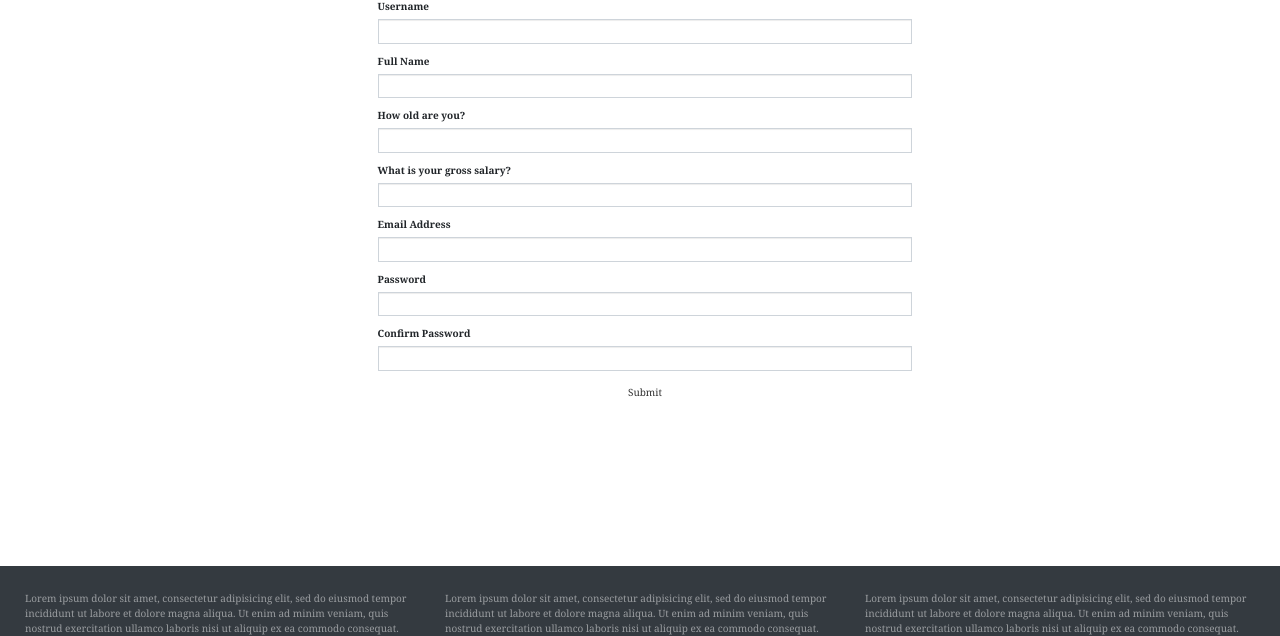
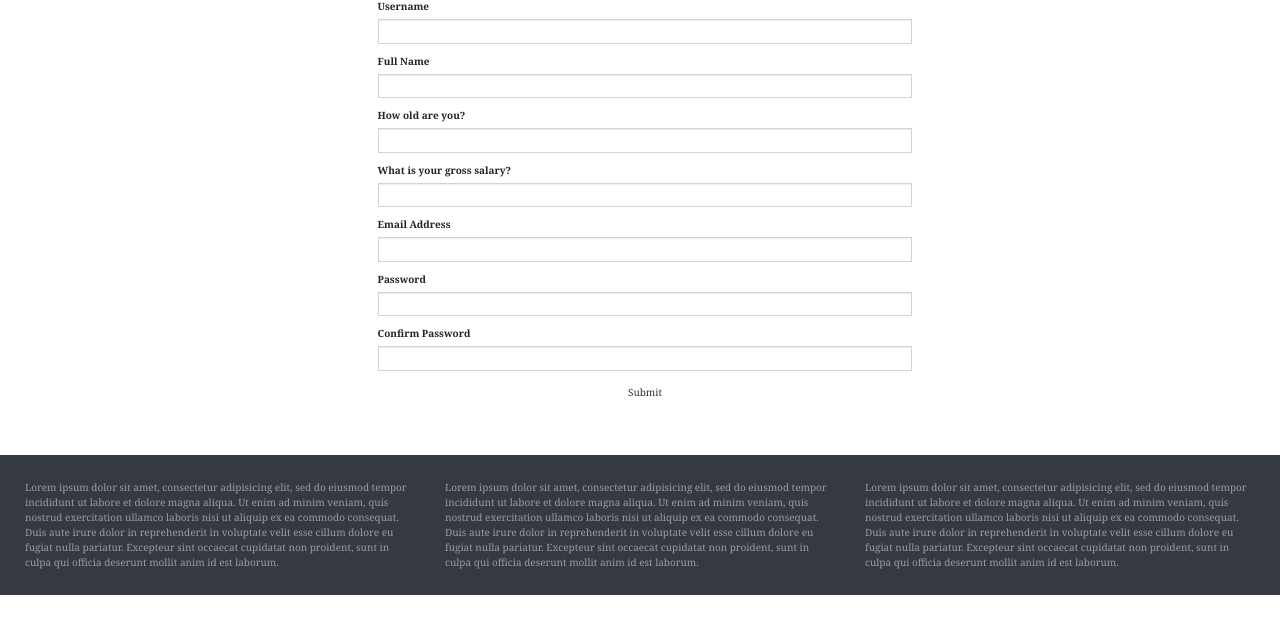
Before and after one commit to MattDevOps/Allocate-Your-Funds, a Flask app: page /register in a window 1280 px wide. Shown: the part 164-800 px from the top of the page. Run offline with Flask 2, Linux system fonts and the light colour scheme; some libraries are stand-ins or nearby versions.

Commit message:
adjusted footer, no longer blocks submit button on registration

```diff
--- a/app/forms.py
+++ b/app/forms.py
@@ -12,7 +12,7 @@ class LoginForm(FlaskForm):
 
 class RegistrationForm(FlaskForm):
     username = StringField('Username', validators=[Length(min=6, max=24), DataRequired()])
-    full_name = StringField('Full Name', validators=[Length(min=4, max=34), DataRequired()])
+    full_name = StringField('Full Name', validators=[Length(min=1, max=34), DataRequired()])
     age = IntegerField('How old are you?', validators=[DataRequired()])
     salary = IntegerField('What is your gross salary?', validators=[DataRequired()])
     email = StringField('Email Address', validators=[DataRequired(), Email()])
--- a/app/static/css/main.css
+++ b/app/static/css/main.css
@@ -129,10 +129,7 @@
 }
 
 footer {
-   position:fixed;
-   left:0px;
-   bottom:0px;
-   height:70px;
    width:100%;
    z-index: 1;
+   margin-top: 50px;
 }
--- a/app/templates/base.html
+++ b/app/templates/base.html
@@ -1,5 +1,4 @@
 {% extends 'bootstrap/base.html' %}
-{% include "footer.html" %}
 
 {% block title %} {% endblock %}
 
@@ -49,4 +48,18 @@
   {% endif %}
   {% endwith %}
   {% block app_content %}{% endblock %}
+  <footer>
+  <div class="row">
+  <div class="col-md-4">
+    Lorem ipsum dolor sit amet, consectetur adipisicing elit, sed do eiusmod tempor incididunt ut labore et dolore magna aliqua. Ut enim ad minim veniam, quis nostrud exercitation ullamco laboris nisi ut aliquip ex ea commodo consequat. Duis aute irure dolor in reprehenderit in voluptate velit esse cillum dolore eu fugiat nulla pariatur. Excepteur sint occaecat cupidatat non proident, sunt in culpa qui officia deserunt mollit anim id est laborum.
+  </div>
+    <div class="col-md-4">
+    Lorem ipsum dolor sit amet, consectetur adipisicing elit, sed do eiusmod tempor incididunt ut labore et dolore magna aliqua. Ut enim ad minim veniam, quis nostrud exercitation ullamco laboris nisi ut aliquip ex ea commodo consequat. Duis aute irure dolor in reprehenderit in voluptate velit esse cillum dolore eu fugiat nulla pariatur. Excepteur sint occaecat cupidatat non proident, sunt in culpa qui officia deserunt mollit anim id est laborum.
+  </div>
+    <div class="col-md-4">
+    Lorem ipsum dolor sit amet, consectetur adipisicing elit, sed do eiusmod tempor incididunt ut labore et dolore magna aliqua. Ut enim ad minim veniam, quis nostrud exercitation ullamco laboris nisi ut aliquip ex ea commodo consequat. Duis aute irure dolor in reprehenderit in voluptate velit esse cillum dolore eu fugiat nulla pariatur. Excepteur sint occaecat cupidatat non proident, sunt in culpa qui officia deserunt mollit anim id est laborum.
+    </div>
+  </div>
+  </div>
+  </footer>
 {% endblock %}
--- a/app/templates/footer.html
+++ /dev/null
@@ -1,14 +0,0 @@
-<footer>
-<div class="row">
-<div class="col-md-4">
-  Lorem ipsum dolor sit amet, consectetur adipisicing elit, sed do eiusmod tempor incididunt ut labore et dolore magna aliqua. Ut enim ad minim veniam, quis nostrud exercitation ullamco laboris nisi ut aliquip ex ea commodo consequat. Duis aute irure dolor in reprehenderit in voluptate velit esse cillum dolore eu fugiat nulla pariatur. Excepteur sint occaecat cupidatat non proident, sunt in culpa qui officia deserunt mollit anim id est laborum.
-</div>
-  <div class="col-md-4">
-  Lorem ipsum dolor sit amet, consectetur adipisicing elit, sed do eiusmod tempor incididunt ut labore et dolore magna aliqua. Ut enim ad minim veniam, quis nostrud exercitation ullamco laboris nisi ut aliquip ex ea commodo consequat. Duis aute irure dolor in reprehenderit in voluptate velit esse cillum dolore eu fugiat nulla pariatur. Excepteur sint occaecat cupidatat non proident, sunt in culpa qui officia deserunt mollit anim id est laborum.
-</div>
-  <div class="col-md-4">
-  Lorem ipsum dolor sit amet, consectetur adipisicing elit, sed do eiusmod tempor incididunt ut labore et dolore magna aliqua. Ut enim ad minim veniam, quis nostrud exercitation ullamco laboris nisi ut aliquip ex ea commodo consequat. Duis aute irure dolor in reprehenderit in voluptate velit esse cillum dolore eu fugiat nulla pariatur. Excepteur sint occaecat cupidatat non proident, sunt in culpa qui officia deserunt mollit anim id est laborum.
-  </div>
-</div>
-</div>
-</footer>
```
Also changed, not shown: app.db.
